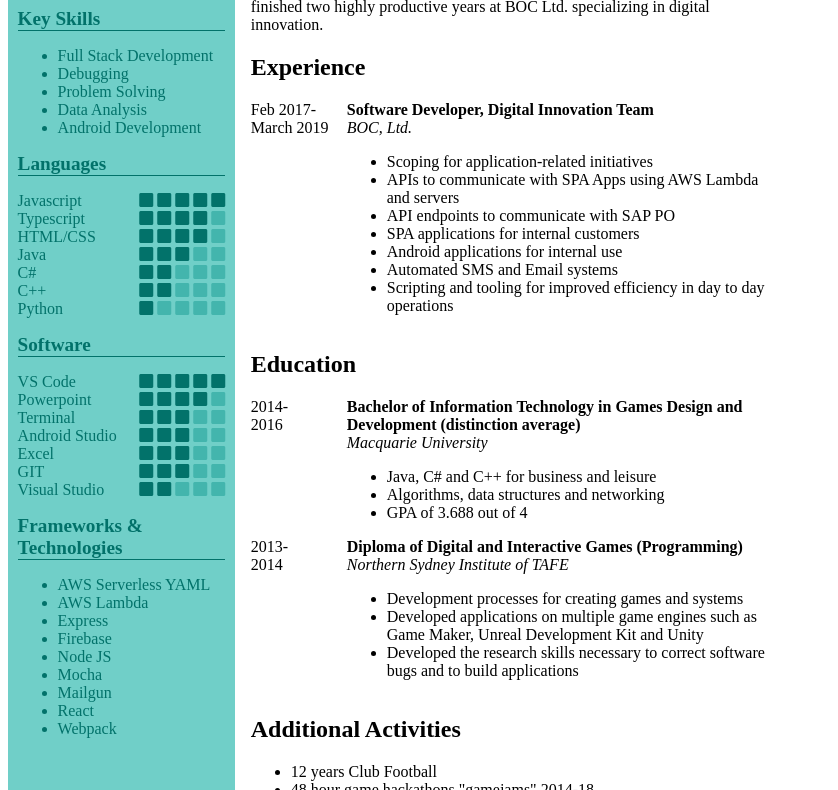
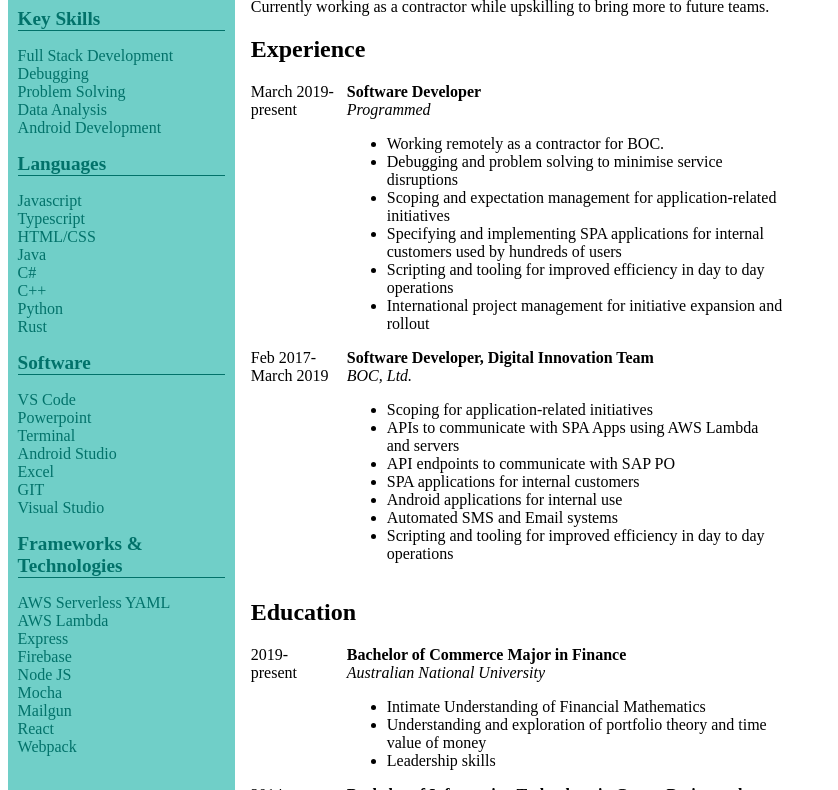
Before and after one commit to SidneyArmitage/staticPages, a website built with Parcel: page resume/index.html in a window 1280 px wide. Shown: the part 157-947 px from the top of the page, without its empty margins (0-838 px from the left). Built offline with nearby package versions, Linux system fonts and the light colour scheme.

Commit message:
updated master

```diff
--- a/package.json
+++ b/package.json
@@ -6,7 +6,8 @@
   "scripts": {
     "test": "echo \"Error: no test specified\" && exit 1",
     "resume-build": "node build resume",
-    "resume": "parcel ./resume/index.html"
+    "resume": "parcel ./resume/index.html",
+    "server": "node server"
   },
   "author": "",
   "license": "ISC",
--- a/resume/index.html
+++ b/resume/index.html
@@ -33,7 +33,7 @@
     </section>
     <section>
       <h1>Key Skills</h1>
-      <ul>
+      <ul class="rating">
         <li>Full Stack Development</li>
         <li>Debugging</li>
         <li>Problem Solving</li>
@@ -45,74 +45,28 @@
       <h1>Languages</h1>
       <ul class="rating">
         <li>
-          <span class="name">Javascript</span>
-          <span class="values">
-            <i class="fas fa-square true"></i>
-            <i class="fas fa-square true"></i>
-            <i class="fas fa-square true"></i>
-            <i class="fas fa-square true"></i>
-            <i class="fas fa-square true"></i>
-          </span>
+          <span >Javascript</span>
         </li>
         <li>
-          <span class="name">Typescript</span>
-          <span class="values">
-            <i class="fas fa-square true"></i>
-            <i class="fas fa-square true"></i>
-            <i class="fas fa-square true"></i>
-            <i class="fas fa-square true"></i>
-            <i class="fas fa-square false"></i>
-          </span>
+          <span >Typescript</span>
         </li>
         <li>
-          <span class="name">HTML/CSS</span>
-          <span class="values">
-            <i class="fas fa-square true"></i>
-            <i class="fas fa-square true"></i>
-            <i class="fas fa-square true"></i>
-            <i class="fas fa-square true"></i>
-            <i class="fas fa-square false"></i>
-          </span>
+          <span >HTML/CSS</span>
         </li>
         <li>
-          <span class="name">Java</span>
-          <span class="values">
-            <i class="fas fa-square true"></i>
-            <i class="fas fa-square true"></i>
-            <i class="fas fa-square true"></i>
-            <i class="fas fa-square false"></i>
-            <i class="fas fa-square false"></i>
-          </span>
+          <span >Java</span>
         </li>
         <li>
-          <span class="name">C#</span>
-          <span class="values">
-            <i class="fas fa-square true"></i>
-            <i class="fas fa-square true"></i>
-            <i class="fas fa-square false"></i>
-            <i class="fas fa-square false"></i>
-            <i class="fas fa-square false"></i>
-          </span>
+          <span >C#</span>
         </li>
         <li>
-          <span class="name">C++</span>
-          <span class="values">
-            <i class="fas fa-square true"></i>
-            <i class="fas fa-square true"></i>
-            <i class="fas fa-square false"></i>
-            <i class="fas fa-square false"></i>
-            <i class="fas fa-square false"></i>
-          </span>
+          <span >C++</span>
         </li>
         <li>
-          <span class="name">Python</span>
-          <span class="values">
-            <i class="fas fa-square true"></i>
-            <i class="fas fa-square false"></i>
-            <i class="fas fa-square false"></i>
-            <i class="fas fa-square false"></i>
-            <i class="fas fa-square false"></i>
-          </span>
+          <span >Python</span>
+        </li>
+        <li>
+          <span >Rust</span>
         </li>
       </ul>
     </section>
@@ -120,80 +74,31 @@
       <h1>Software</h1>
       <ul class="rating">
         <li>
-          <span class="name">VS Code</span>
-          <span class="values">
-            <i class="fas fa-square true"></i>
-            <i class="fas fa-square true"></i>
-            <i class="fas fa-square true"></i>
-            <i class="fas fa-square true"></i>
-            <i class="fas fa-square true"></i>
-          </span>
+          <span >VS Code</span>
         </li>
         <li>
-          <span class="name">Powerpoint</span>
-          <span class="values">
-            <i class="fas fa-square true"></i>
-            <i class="fas fa-square true"></i>
-            <i class="fas fa-square true"></i>
-            <i class="fas fa-square true"></i>
-            <i class="fas fa-square false"></i>
-          </span>
+          <span >Powerpoint</span>
         </li>
         <li>
-          <span class="name">Terminal</span>
-          <span class="values">
-            <i class="fas fa-square true"></i>
-            <i class="fas fa-square true"></i>
-            <i class="fas fa-square true"></i>
-            <i class="fas fa-square false"></i>
-            <i class="fas fa-square false"></i>
-          </span>
+          <span >Terminal</span>
         </li>
         <li>
-          <span class="name">Android Studio</span>
-          <span class="values">
-            <i class="fas fa-square true"></i>
-            <i class="fas fa-square true"></i>
-            <i class="fas fa-square true"></i>
-            <i class="fas fa-square false"></i>
-            <i class="fas fa-square false"></i>
-          </span>
+          <span >Android Studio</span>
         </li>
         <li>
-          <span class="name">Excel</span>
-          <span class="values">
-            <i class="fas fa-square true"></i>
-            <i class="fas fa-square true"></i>
-            <i class="fas fa-square true"></i>
-            <i class="fas fa-square false"></i>
-            <i class="fas fa-square false"></i>
-          </span>
+          <span >Excel</span>
         </li>
         <li>
-          <span class="name">GIT</span>
-          <span class="values">
-            <i class="fas fa-square true"></i>
-            <i class="fas fa-square true"></i>
-            <i class="fas fa-square true"></i>
-            <i class="fas fa-square false"></i>
-            <i class="fas fa-square false"></i>
-          </span>
+          <span >GIT</span>
         </li>
         <li>
-          <span class="name">Visual Studio</span>
-          <span class="values">
-            <i class="fas fa-square true"></i>
-            <i class="fas fa-square true"></i>
-            <i class="fas fa-square false"></i>
-            <i class="fas fa-square false"></i>
-            <i class="fas fa-square false"></i>
-          </span>
+          <span >Visual Studio</span>
         </li>
       </ul>
     </section>
     <section>
       <h1>Frameworks & Technologies</h1>
-      <ul>
+      <ul class="rating">
         <li>AWS Serverless YAML</li>
         <li>AWS Lambda</li>
         <li>Express</li>
@@ -212,11 +117,30 @@
   </div>
   <div class="content">
     <p>
-      Passionate software developer with 6 years coding and design experience. Just finished two highly productive years at BOC Ltd. specializing in digital innovation.
+      Passionate software developer with 6 years coding and design experience. Currently working as a contractor while upskilling to bring more to future teams.
     </p>
     <section>
       <h1>Experience</h1>
       <section class="timeline">
+        <div class="times">
+          March 2019-
+          <br>
+          present
+        </div>
+        <div class="details">
+          <h2>Software Developer</h2>
+          <i>Programmed</i>
+          <ul>
+            <li>Working remotely as a contractor for BOC.</li>
+            <li>Debugging and problem solving to minimise service disruptions</li>
+            <li>Scoping and expectation management for application-related initiatives</li>
+            <li>Specifying and implementing SPA applications for internal customers used by hundreds of users</li>
+            <li>Scripting and tooling for improved efficiency in day to day operations</li>
+            <li>International project management for initiative expansion and rollout</li>
+          </ul>
+        </div>
+      </section>
+        <section class="timeline">
         <div class="times">
           Feb 2017-
           <br>
@@ -239,6 +163,22 @@
     </section>
     <section>
       <h1>Education</h1>
+      <section class="timeline">
+        <div class="times">
+          2019-
+          <br>
+          present
+        </div>
+        <div class="details">
+          <h2>Bachelor of Commerce Major in Finance</h2>
+          <i>Australian National University</i>
+          <ul>
+            <li>Intimate Understanding of Financial Mathematics</li>
+            <li>Understanding and exploration of portfolio theory and time value of money</li>
+            <li>Leadership skills</li>
+          </ul>
+        </div>
+      </section>
       <section class="timeline">
         <div class="times">
           2014-
```
Also changed, not shown: server.js (added, +7 -0 lines).
